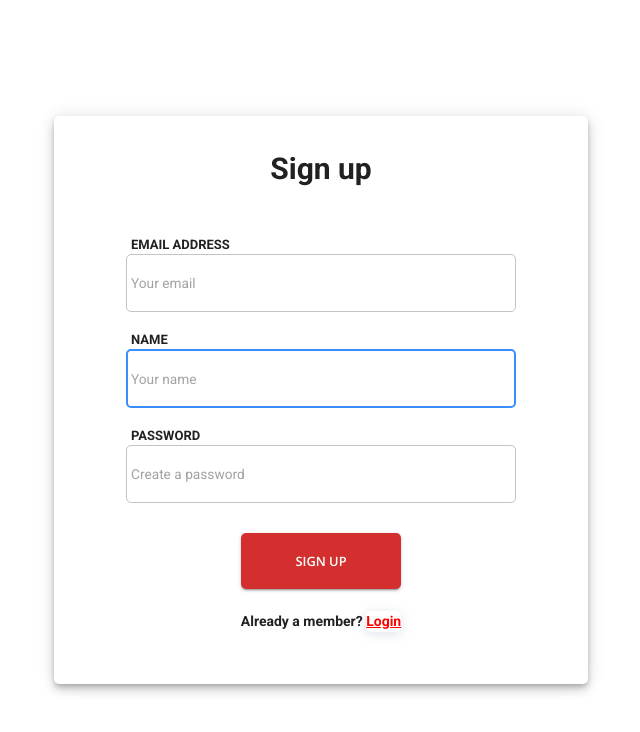
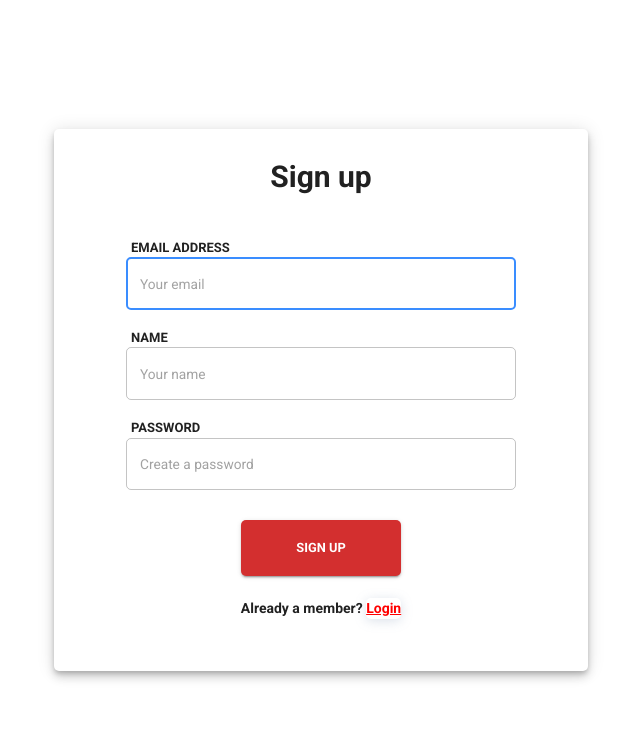
Before and after one commit to JunZheng007/fun-kickoff-project, a React (Create React App) app in the folder client/: page /signup in a window 1280 px wide. Shown: the top 732 px of the page, without its empty margins (319-959 px from the left). Built offline with nearby package versions, Linux system fonts and the light colour scheme; no server answers.

Commit message:
move style to theme

```diff
--- a/client/src/pages/Login/Login.tsx
+++ b/client/src/pages/Login/Login.tsx
@@ -52,7 +52,7 @@ export default function Login(): JSX.Element {
         <Box width="100%" maxWidth={450} p={5} alignSelf="center">
           <Grid container direction={'column'} justifyContent="center" alignItems="center">
             <Grid item xs>
-              <Typography className={classes.welcome}>Login</Typography>
+              <Typography variant="h1">Login</Typography>
             </Grid>
             <Grid item xs component={LoginForm} handleSubmit={handleSubmit} />
             <Grid
--- a/client/src/pages/Login/LoginForm/LoginForm.tsx
+++ b/client/src/pages/Login/LoginForm/LoginForm.tsx
@@ -47,13 +47,11 @@ export default function Login({ handleSubmit }: Props): JSX.Element {
       {({ handleSubmit, handleChange, values, touched, errors, isSubmitting }) => (
         <form onSubmit={handleSubmit} className={classes.form} noValidate>
           <Box display="flex" flexDirection={'column'} alignItems="start" marginTop={3}>
-            <Typography className={classes.label}>EMAIL ADDRESS</Typography>
+            <Typography variant="label">EMAIL ADDRESS</Typography>
             <TextField
               id="email"
               fullWidth
-              InputProps={{
-                classes: { input: classes.inputs },
-              }}
+              placeholder="Your email"
               name="email"
               autoComplete="email"
               autoFocus
@@ -64,12 +62,12 @@ export default function Login({ handleSubmit }: Props): JSX.Element {
             />
           </Box>
           <Box display="flex" flexDirection={'column'} alignItems="start" marginTop={3}>
-            <Typography className={classes.label}>PASSWORD</Typography>
+            <Typography variant="label">Password</Typography>
             <TextField
               id="password"
               fullWidth
+              placeholder="Your password"
               InputProps={{
-                classes: { input: classes.inputs },
                 endAdornment: <Typography className={classes.forgot}>Forgot?</Typography>,
               }}
               type="password"
--- a/client/src/pages/Login/LoginForm/useStyles.ts
+++ b/client/src/pages/Login/LoginForm/useStyles.ts
@@ -5,21 +5,6 @@ const useStyles = makeStyles((theme: Theme) => ({
   form: {
     width: '100%', // Fix IE 11 issue.
     marginTop: theme.spacing(1),
-  },
-  label: {
-    '&&': {
-      fontSize: 13,
-      paddingLeft: '5px',
-      fontFamily: 'Roboto',
-      fontWeight: '900',
-    },
-  },
-  inputs: {
-    '&&': {
-      fontFamily: 'Roboto',
-      height: '3rem',
-      padding: '5px',
-    },
   },
   forgot: {
     paddingRight: 10,
--- a/client/src/pages/Login/useStyles.ts
+++ b/client/src/pages/Login/useStyles.ts
@@ -11,15 +11,6 @@ const useStyles = makeStyles(() => ({
     minHeight: '100vh',
     paddingTop: 23,
   },
-  welcome: {
-    '&&': {
-      fontSize: 30,
-      fontFamily: 'Roboto, sans-serif',
-      paddingBottom: 20,
-      fontWeight: 700,
-      textAlign: 'center',
-    },
-  },
   paper: {
     display: 'flex',
     justifyContent: 'center',
--- a/client/src/pages/SignUp/SignUp.tsx
+++ b/client/src/pages/SignUp/SignUp.tsx
@@ -53,7 +53,7 @@ export default function Register(): JSX.Element {
         <Box width="100%" maxWidth={450} p={5} alignSelf="center">
           <Grid container direction={'column'} justifyContent="center" alignItems="center">
             <Grid item xs>
-              <Typography className={classes.welcome}>Sign up</Typography>
+              <Typography variant="h1">Sign up</Typography>
             </Grid>
             <Grid item xs component={SignUpForm} handleSubmit={handleSubmit} />
             <Grid item xs component={AuthHeader} linkTo="/login" asideText="Already a member?" btnText="Login" />
--- a/client/src/pages/SignUp/SignUpForm/SignUpForm.tsx
+++ b/client/src/pages/SignUp/SignUpForm/SignUpForm.tsx
@@ -52,16 +52,14 @@ const SignUpForm = ({ handleSubmit }: Props): JSX.Element => {
       {({ handleSubmit, handleChange, values, touched, errors, isSubmitting }) => (
         <form onSubmit={handleSubmit} className={classes.form} noValidate>
           <Box display="flex" flexDirection={'column'} alignItems="start" marginTop={3}>
-            <Typography className={classes.label}>EMAIL ADDRESS</Typography>
+            <Typography variant="label">EMAIL ADDRESS</Typography>
             <TextField
               id="email"
               fullWidth
               placeholder="Your email"
-              InputProps={{
-                classes: { input: classes.inputs },
-              }}
               name="email"
               autoComplete="email"
+              autoFocus
               helperText={touched.email ? errors.email : ''}
               error={touched.email && Boolean(errors.email)}
               value={values.email}
@@ -69,17 +67,13 @@ const SignUpForm = ({ handleSubmit }: Props): JSX.Element => {
             />
           </Box>
           <Box display="flex" flexDirection={'column'} alignItems="start" marginTop={3}>
-            <Typography className={classes.label}>NAME</Typography>
+            <Typography variant="label">NAME</Typography>
             <TextField
               id="username"
               fullWidth
               placeholder="Your name"
-              InputProps={{
-                classes: { input: classes.inputs },
-              }}
               name="username"
               autoComplete="username"
-              autoFocus
               helperText={touched.username ? errors.username : ''}
               error={touched.username && Boolean(errors.username)}
               value={values.username}
@@ -87,14 +81,11 @@ const SignUpForm = ({ handleSubmit }: Props): JSX.Element => {
             />
           </Box>
           <Box display="flex" flexDirection={'column'} alignItems="start" marginTop={3}>
-            <Typography className={classes.label}>PASSWORD</Typography>
+            <Typography variant="label">PASSWORD</Typography>
             <TextField
               id="password"
               fullWidth
               placeholder="Create a password"
-              InputProps={{
-                classes: { input: classes.inputs },
-              }}
               type="password"
               autoComplete="current-password"
               helperText={touched.password ? errors.password : ''}
--- a/client/src/pages/SignUp/SignUpForm/useStyles.ts
+++ b/client/src/pages/SignUp/SignUpForm/useStyles.ts
@@ -5,21 +5,6 @@ const useStyles = makeStyles((theme: Theme) => ({
   form: {
     width: '100%', // Fix IE 11 issue.
     marginTop: theme.spacing(1),
-  },
-  label: {
-    '&&': {
-      fontSize: 13,
-      paddingLeft: '5px',
-      fontFamily: 'Roboto',
-      fontWeight: '900',
-    },
-  },
-  inputs: {
-    '&&': {
-      fontFamily: 'Roboto',
-      height: '3rem',
-      padding: '5px',
-    },
   },
   forgot: {
     paddingRight: 10,
--- a/client/src/pages/SignUp/useStyles.ts
+++ b/client/src/pages/SignUp/useStyles.ts
@@ -15,15 +15,6 @@ const useStyles = makeStyles(() => ({
     minHeight: '100vh',
     paddingTop: 23,
   },
-  welcome: {
-    '&&': {
-      fontSize: 30,
-      fontFamily: 'Roboto, sans-serif',
-      paddingBottom: 20,
-      fontWeight: 700,
-      textAlign: 'center',
-    },
-  },
   paper: {
     display: 'flex',
     justifyContent: 'center',
--- a/client/src/themes/theme.ts
+++ b/client/src/themes/theme.ts
@@ -1,12 +1,43 @@
 import { createTheme } from '@mui/material/styles';
+import React from 'react';
+
+declare module '@mui/material/styles' {
+  interface TypographyVariants {
+    label: React.CSSProperties;
+  }
+
+  // allow configuration using `createTheme`
+  interface TypographyVariantsOptions {
+    label?: React.CSSProperties;
+  }
+}
+
+// Update the Typography's variant prop options
+declare module '@mui/material/Typography' {
+  interface TypographyPropsVariantOverrides {
+    label: true;
+  }
+}
 
 export const theme = createTheme({
   typography: {
-    fontFamily: '"Open Sans", "sans-serif", "Roboto"',
+    fontFamily: '"Roboto", "Open Sans", "sans-serif"',
     fontSize: 12,
     button: {
       textTransform: 'none',
       fontWeight: 700,
+    },
+    h1: {
+      fontSize: 30,
+      paddingBottom: 20,
+      fontWeight: 700,
+      textAlign: 'center',
+    },
+    label: {
+      fontSize: 13,
+      paddingLeft: '5px',
+      fontWeight: '900',
+      textTransform: 'uppercase',
     },
   },
   palette: {
```
